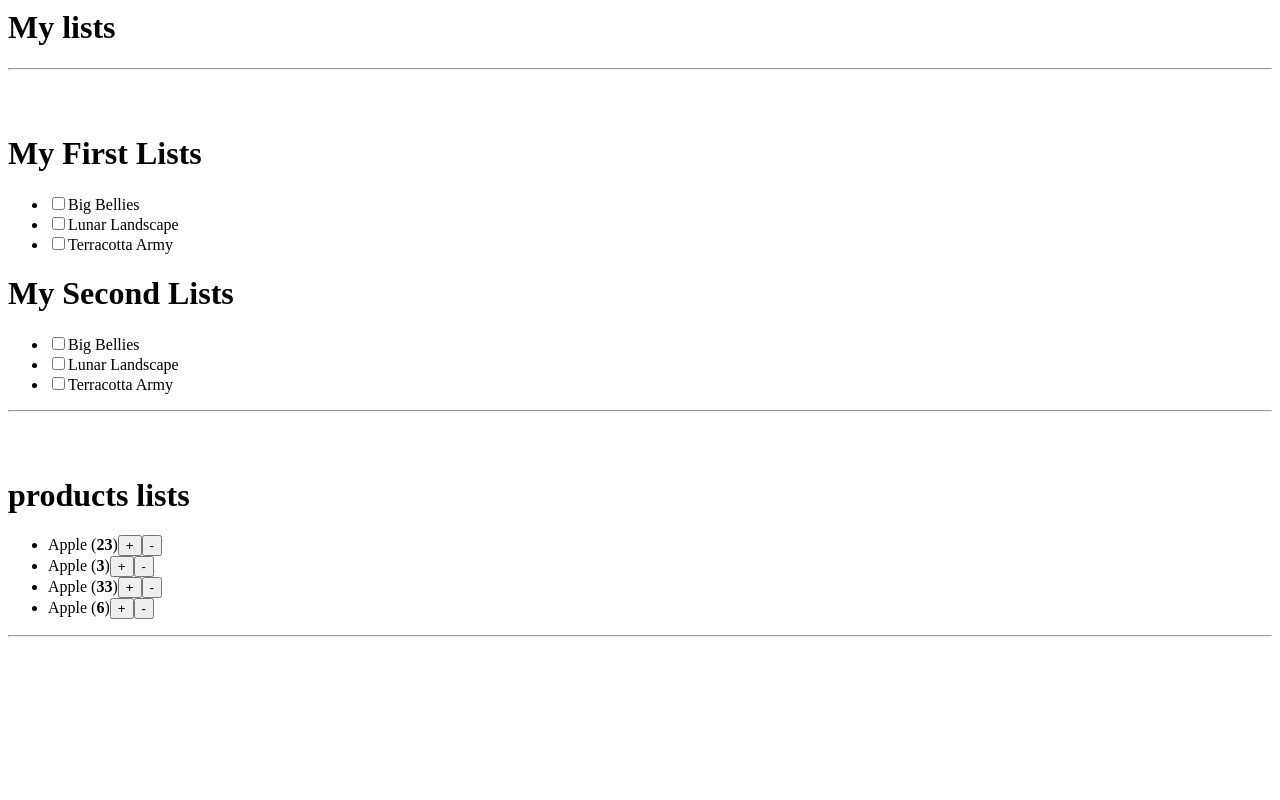
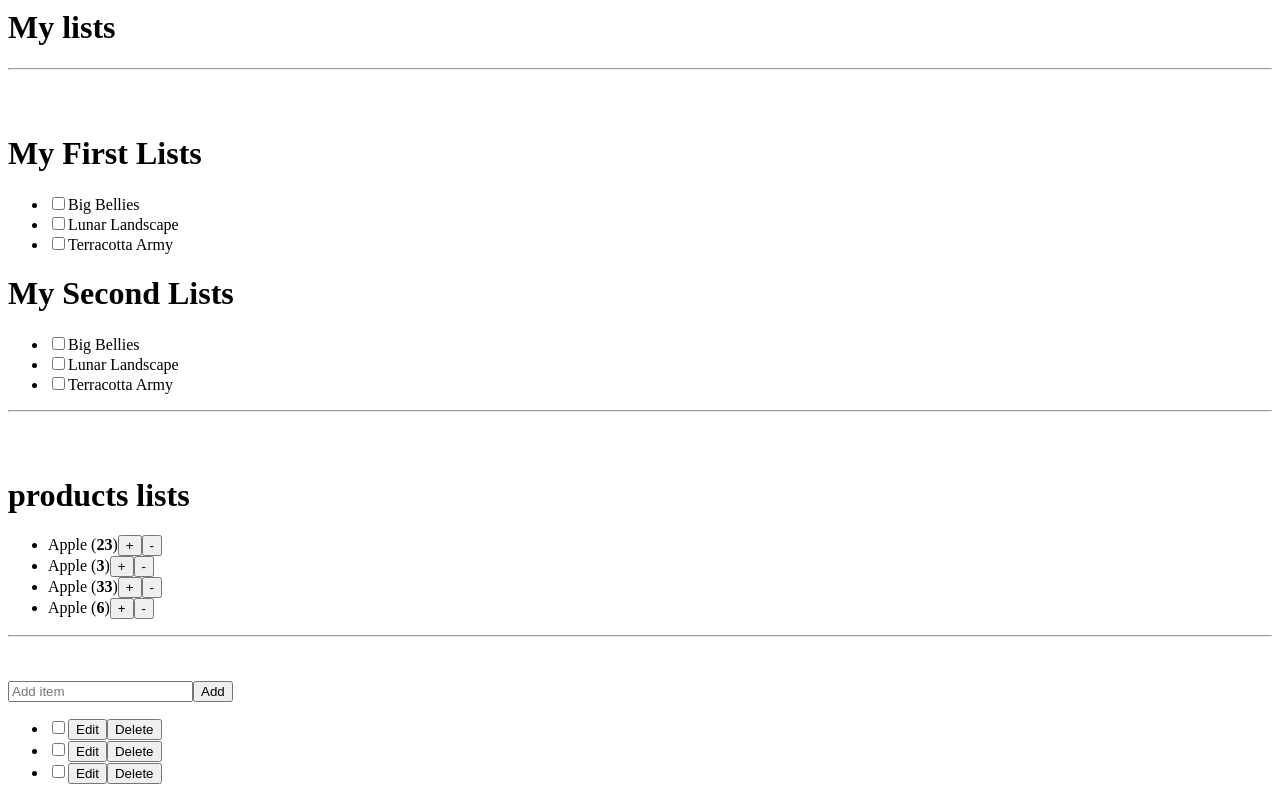
Before and after one commit to bishalkunwar/ReactJSLearning, a React (Create React App) app in the folder learning_try/: page / in a window 1280 px wide. Shown: the part 1721-2521 px from the top of the page. Before the commit the page ends 2410 px from the top, so only its background shows below. Built offline with nearby package versions, Linux system fonts and the light colour scheme.

Commit message:
component state crud and cart examples

```diff
--- a/learning_try/src/App.js
+++ b/learning_try/src/App.js
@@ -223,6 +223,7 @@ import ObjectState from "./Components/UpdatingObjectsState";
 import Todo from "./Components/updatingArrayInState/Todo";
 import CheckToogleState from "./Components/updatingArrayInState/CheckToogleState";
 import ShoppingCart from "./Components/updatingArrayInState/ShoppingCart";
+import App1 from "./Components/Todo/App1";
 
 export default function App(){
   return(
@@ -245,6 +246,7 @@ export default function App(){
       <hr/><br/><br/>
       <ShoppingCart/>
       <hr/><br/><br/>
+      <App1/>
     </div>
   )
 };
--- /dev/null
+++ b/learning_try/src/Components/Todo/AddTodo.js
@@ -0,0 +1,19 @@
+import { useState } from "react";
+
+export default function AddTodo({onAddTodo}){
+
+    const[title, setTitle]=useState('');
+    return(
+        <>
+            <input
+                placeholder="Add item" value={title} onChange={e=>setTitle(e.target.value)}
+            />
+            <button onClick={()=>{
+                setTitle('');
+                onAddTodo(title);
+            }}>
+                Add
+            </button>
+        </>
+    );
+}
--- /dev/null
+++ b/learning_try/src/Components/Todo/App1.js
@@ -0,0 +1,48 @@
+import { useState } from "react";
+import AddTodo from "./AddTodo";
+import TaskList from "./TaskList";
+
+let nextId = 3;
+const initialList = [
+    {id:0, title: 'Buy Milk', done: true},
+    {id:1, title: 'Buy Cream', done: false},
+    {id:2, title: 'Buy Sugar', done: false},
+];
+
+
+export default function App1(){
+
+    const[todos, setTodos] = useState(initialList);
+
+    function handleAddTodo(title){
+        setTodos([...todos,
+            {
+                id: nextId++, title: title, done: false
+            }
+        ])
+    };
+
+    function handleChangeTodo(changeTodo){
+        setTodos(todos.map(todo=>{
+            if(todo.id === changeTodo.id){return changeTodo}else{return todo};
+        }))
+    };
+
+    function handleDeleteTodo(deleteTodo){
+        setTodos(todos.filter(todo=>
+            todo.id !== deleteTodo))
+    };
+
+
+    return(
+
+        <>
+            <AddTodo onAddTodo = {handleAddTodo}/>
+            <TaskList
+                todos = {todos}
+                onChangeTodo={handleChangeTodo}
+                onDeleteTodo = {handleDeleteTodo}
+            />
+        </>
+    )
+}
--- /dev/null
+++ b/learning_try/src/Components/Todo/TaskList.js
@@ -0,0 +1,68 @@
+import { useState } from "react";
+
+export default function TaskList({todos, onChangeTodo, onDeleteTodo}){
+
+    return(
+        <>
+            <ul>
+                {todos.map(todo=>(
+                    <li key={todo.id}>
+                        <Task todo={todos} onChangeTodo={onChangeTodo} onDeleteTodo ={onDeleteTodo}/>
+                    </li>
+                ))}
+            </ul>
+        </>
+    )
+
+}
+
+function Task({todo, onChange, onDelete}){
+    const[isEditing, setIsEditing]=useState(false);
+    let todoContent;
+
+    if(isEditing){
+        todoContent=(
+            <>
+                <input
+                    value={todo.title}
+                    onChange={e=>{
+                        onChange({
+                            ...todo, title: e.target.value
+                        });
+                    }}
+                />
+
+                <button onClick={()=>setIsEditing(false)}>
+                    Save
+                </button>
+            </>
+        );
+    }else{
+        todoContent=(
+            <>
+                {todo.title}
+                <button onClick={()=> setIsEditing(true)}>
+                    Edit
+                </button>
+            </>
+        )
+    }
+
+    return (
+        <label>
+        <input type="checkbox" checked={todo.done} onChange={e=>{
+            onChange=({
+                ...todo, done:e.target.checked
+            })
+        }}
+
+        />
+
+        {todoContent}
+        <button onClick={()=>onDelete(todo.id)}>
+            Delete
+        </button>
+
+        </label>
+    )
+};
```
